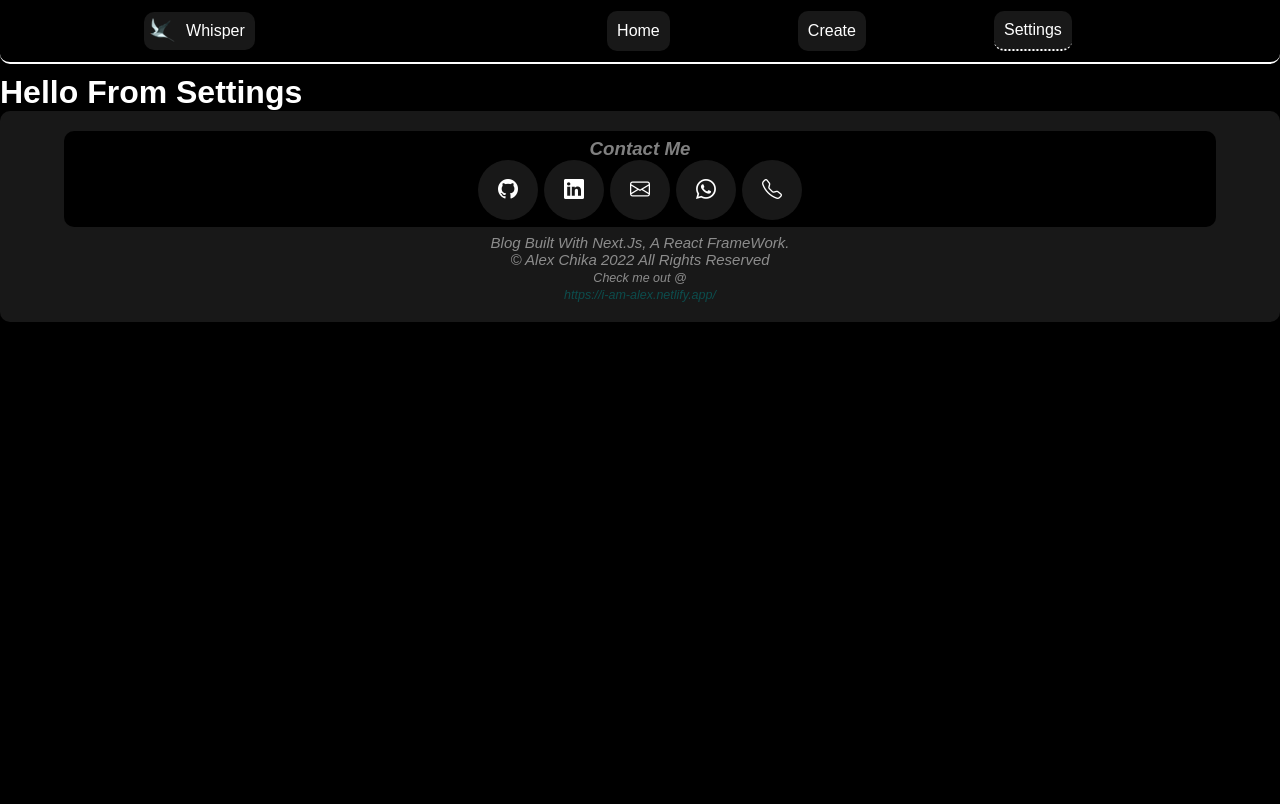
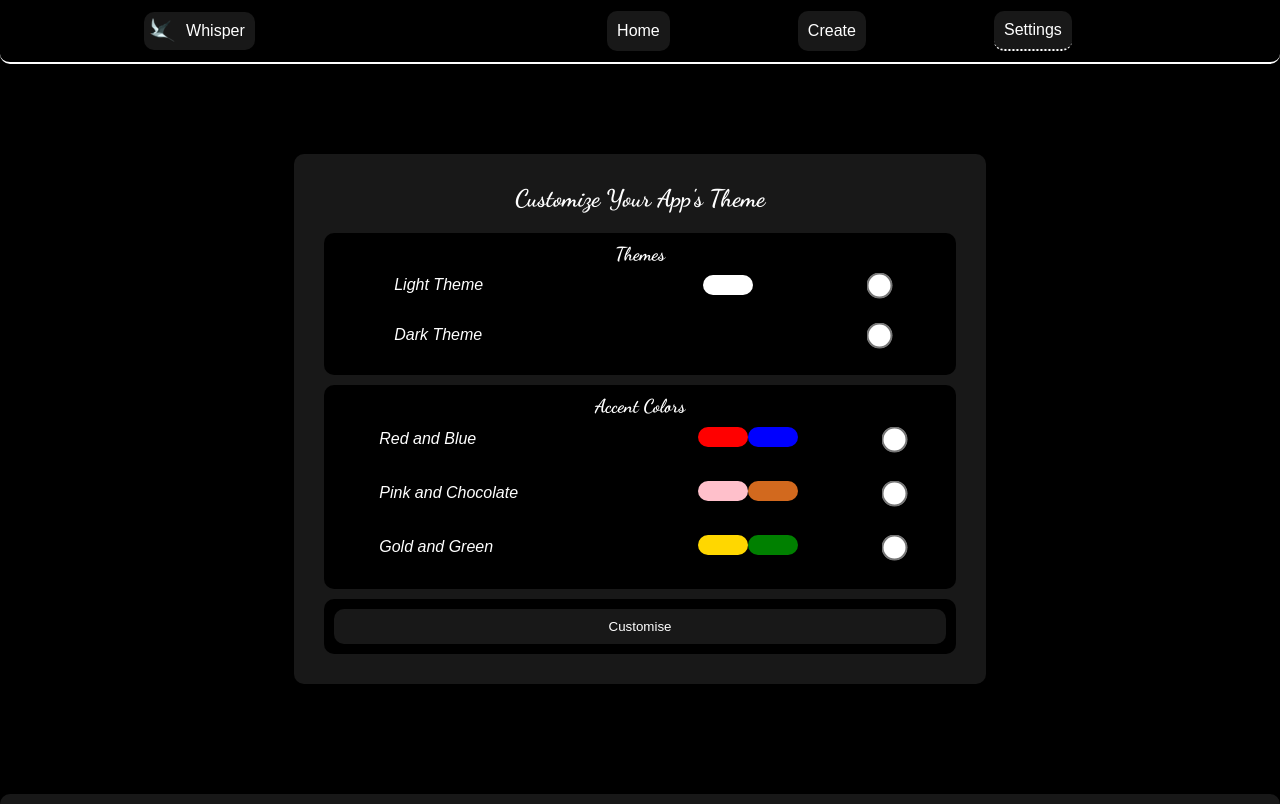
Before and after one commit to AlexChika/whisper, a Next.js app: page /settings in a window 1280 px wide. Shown: the top 804 px of the page. Built offline with nearby package versions, Linux system fonts and the light colour scheme.

Commit message:
implemented settings page

```diff
--- a/components/Header.js
+++ b/components/Header.js
@@ -13,16 +13,16 @@ const Header = ({ bg }) => {
           rel="stylesheet"
           href="https://cdn.jsdelivr.net/npm/bootstrap-icons@1.8.1/font/bootstrap-icons.css"
         />
-        {/* <script
-          async
-          src="https://platform.twitter.com/widgets.js"
-          charset="utf-8"
-        ></script>
-        <script
-          async
-          src="https://platform.linkedin.com/in.js"
-          type="text/javascript"
-        ></script> */}
+        <link rel="preconnect" href="https://fonts.googleapis.com" />
+        <link
+          rel="preconnect"
+          href="https://fonts.gstatic.com"
+          crossOrigin="true"
+        />
+        <link
+          href="https://fonts.googleapis.com/css2?family=Dancing+Script:wght@400;700&display=swap"
+          rel="stylesheet"
+        ></link>
         <title>Whisper | The Everyone&apos;s Blog</title>
       </Head>
       <nav className="nav mb-10">
@@ -54,7 +54,6 @@ const Header = ({ bg }) => {
               </Link>
             </Li>
           </ul>
-          {/* <span>X</span> */}
         </div>
       </nav>
       <div></div>
--- a/pages/_app.js
+++ b/pages/_app.js
@@ -1,11 +1,17 @@
 import Footer from "../components/Footer";
 import { ThemeProvider } from "styled-components";
 import { GlobalStyles, lightTheme, darkTheme } from "../style/theme.config";
+import { useState, useEffect } from "react";
 function MyApp({ Component, pageProps }) {
-  const theme = false;
+  const [theme, setTheme] = useState("dark");
+  useEffect(() => {
+    const storagetheme = localStorage.getItem("theme");
+    setTheme(storagetheme);
+  });
+  var isTrueSet = theme === "light";
   return (
     <>
-      <ThemeProvider theme={theme ? lightTheme : darkTheme}>
+      <ThemeProvider theme={isTrueSet ? lightTheme : darkTheme}>
         <GlobalStyles />
         <Component {...pageProps} />
         <Footer />
@@ -15,4 +21,3 @@ function MyApp({ Component, pageProps }) {
 }
 
 export default MyApp;
-// theme ? lightTheme : darkTheme
--- a/pages/settings.js
+++ b/pages/settings.js
@@ -1,11 +1,291 @@
-// import BlogHome from "../components/BlogHome";
+import styled from "styled-components";
 import Header from "../components/Header";
-export default function Home() {
+import { useState, useReducer, useEffect } from "react";
+import Router from "next/router";
+const reducer = (state, action) => {
+  if (action.type === "LIGHT_THEME") {
+    if (typeof window !== "undefined") {
+      localStorage.setItem("theme", "light");
+    }
+  }
+  // ........
+  if (action.type === "BLACK_THEME") {
+    if (typeof window !== "undefined") {
+      localStorage.setItem("theme", "dark");
+    }
+  }
+  // ........
+  if (action.type === "RB_ACCENT") {
+    if (typeof window !== "undefined") {
+      localStorage.setItem(
+        "accent",
+        JSON.stringify({ color1: "red", color2: " rgb(17, 227, 241)" })
+      );
+    }
+  }
+  // ........
+  if (action.type === "PC_ACCENT") {
+    if (typeof window !== "undefined") {
+      localStorage.setItem(
+        "accent",
+        JSON.stringify({ color1: "pink", color2: "chocolate" })
+      );
+    }
+  }
+  // ........
+  if (action.type === "GG_ACCENT") {
+    if (typeof window !== "undefined") {
+      localStorage.setItem(
+        "accent",
+        JSON.stringify({ color1: "gold", color2: "green" })
+      );
+    }
+  }
+  return state;
+};
+let initialState = {
+  col1: "red",
+  col2: "blue",
+};
+export default function Settings() {
+  const [theme, setTheme] = useState("");
+  const [accent, setAccent] = useState("");
+  const [state, dispatch] = useReducer(reducer, initialState);
+  const themeHandleChange = (e) => {
+    console.log(e.target.value);
+    setTheme(e.target.value);
+  };
+  const accentHandleChange = (e) => {
+    console.log(e.target.value);
+    setAccent(e.target.value);
+  };
+  const HandleSettings = async (e) => {
+    e.preventDefault();
+    if (theme === "light") {
+      dispatch({ type: "LIGHT_THEME" });
+    }
+    if (theme === "dark") {
+      dispatch({ type: "BLACK_THEME" });
+    }
+    if (accent === "RB") {
+      dispatch({ type: "RB_ACCENT" });
+    }
+    if (accent === "PC") {
+      dispatch({ type: "PC_ACCENT" });
+    }
+    if (accent === "GG") {
+      dispatch({ type: "GG_ACCENT" });
+    }
+    Router.push("/");
+  };
   return (
     <>
       <Header bg={"settings"} />
-      {/* <BlogHome /> */}
-      <h1>Hello From Settings</h1>
+      <SettingCon>
+        <form className="bg" onSubmit={HandleSettings}>
+          <h2 className="mb-20 c-accent1">Customize Your App&apos;s Theme</h2>
+          <div className="input-con mb-10 bg-p">
+            <h3>Themes</h3>
+            <div className="input">
+              <label className="thlab" htmlFor="light">
+                <p>Light Theme</p>
+                <span className="light"></span>
+              </label>
+              <input
+                onChange={themeHandleChange}
+                required
+                value="light"
+                type="radio"
+                name="theme"
+                id="light"
+              />
+            </div>
+            {/* .......    //  ........ */}
+            <div className="input">
+              <label className="thlab" htmlFor="dark">
+                <p>Dark Theme</p>
+                <span className="dark"></span>
+              </label>
+              <input
+                onChange={themeHandleChange}
+                required
+                type="radio"
+                name="theme"
+                id="dark"
+                value="dark"
+              />
+            </div>
+          </div>
+          {/* .........   ..........  */}
+          <div className="input-con mb-10 bg-p">
+            <div>
+              <h3>Accent Colors</h3>
+              {/*....... //..... */}
+              <div className="input">
+                <label className="acclab" htmlFor="rb">
+                  <p>Red and Blue</p>
+                  <div>
+                    <span className="rb"></span>
+                    <span className="rb"></span>
+                  </div>
+                </label>
+                <input
+                  onChange={accentHandleChange}
+                  value="RB"
+                  required
+                  type="radio"
+                  name="accent"
+                  id="rb"
+                />
+              </div>
+              {/*....... //..... */}
+              <div className="input">
+                <label className="acclab" htmlFor="pc">
+                  <p>Pink and Chocolate</p>
+                  <div>
+                    <span className="pc"></span>
+                    <span className="pc"></span>
+                  </div>
+                </label>
+                <input
+                  onChange={accentHandleChange}
+                  value="PC"
+                  required
+                  type="radio"
+                  name="accent"
+                  id="pc"
+                />
+              </div>
+              {/*....... //..... */}
+              <div className="input">
+                <label className="acclab" htmlFor="gg">
+                  <p>Gold and Green</p>
+                  <div>
+                    <span className="gg"></span>
+                    <span className="gg"></span>
+                  </div>
+                </label>
+                <input
+                  onChange={accentHandleChange}
+                  value="GG"
+                  required
+                  type="radio"
+                  name="accent"
+                  id="gg"
+                />
+              </div>
+            </div>
+            <p></p>
+          </div>
+          <div className="input-con bg-p">
+            <input className="bg" type="submit" value="Customise" />
+          </div>
+        </form>
+      </SettingCon>
     </>
   );
 }
+const SettingCon = styled.div`
+  min-height: 90vh;
+  display: grid;
+  place-items: center;
+  margin: 0 auto;
+  font-family: "Dancing Script", cursive;
+  form {
+    margin: 0 auto;
+    margin-bottom: 30px;
+    text-align: center;
+    padding: 30px;
+    width: 97%;
+    h3,
+    h2 {
+      text-align: center;
+      font-family: "Dancing Script", cursive;
+    }
+    p {
+      font-style: italic;
+    }
+    .input-con {
+      padding: 10px;
+      display: flex;
+      flex-direction: column;
+      input[type="submit"] {
+        padding: 10px;
+      }
+    }
+    .input {
+      display: flex;
+      align-items: center;
+      /* border: 2px solid blue; */
+      width: 100%;
+      margin: 0 auto;
+      margin-bottom: 10px;
+      padding: 10px 0;
+      justify-content: space-around;
+      input[type="radio"] {
+        transform: scale(2);
+      }
+      .thlab {
+        display: flex;
+        align-items: center;
+        justify-content: space-between;
+        flex: 0.6;
+        span {
+          display: inline-block;
+          width: 50px;
+          height: 20px;
+        }
+        .light {
+          background: white;
+        }
+        .dark {
+          background: black;
+        }
+      }
+    }
+  }
+  .acclab {
+    display: flex;
+    align-items: center;
+    justify-content: space-between;
+    flex: 0.7;
+    span {
+      display: inline-block;
+      width: 50px;
+      height: 20px;
+    }
+    .rb:first-of-type {
+      background: red;
+    }
+    .rb:last-of-type {
+      background: blue;
+    }
+    .pc:first-of-type {
+      background: pink;
+    }
+    .pc:last-of-type {
+      background: chocolate;
+    }
+    .gg:first-of-type {
+      background: gold;
+    }
+    .gg:last-of-type {
+      background: green;
+    }
+  }
+
+  @media screen and (min-width: 768px) {
+    .input {
+      width: 60%;
+    }
+    form {
+      width: 65%;
+    }
+  }
+  @media screen and (min-width: 1000px) {
+    width: 90vw;
+    form {
+      width: 60%;
+    }
+  }
+`;
--- a/style/theme.config.js
+++ b/style/theme.config.js
@@ -5,12 +5,6 @@ export const lightTheme = {
   navline: "black",
   secBg: `rgba(255, 255, 255, 0.7
     )`,
-};
-export const lightMixed = {
-  priBg: "black",
-  text: "white",
-  navline: "rgb(160, 160, 160)",
-  secBg: "rgb(160, 160, 160)",
 };
 export const darkTheme = {
   priBg: "rgb(0, 0, 0)",
```
Also changed, not shown: components/AddPost.js (+5 -4 lines), components/BlogHome.js (+36 -29 lines), components/Detail.js (+5 -5 lines), components/SingleBlog.js (+22 -9 lines), style/layouts.js (deleted, +0 -7 lines).
